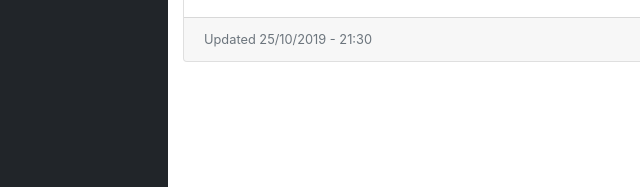
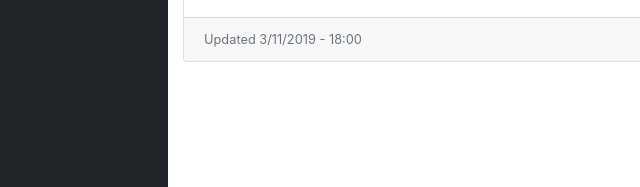
Before and after one commit to SkyAcademy/magemcvacaturesadmin, a website with bundled scripts: page index.html in a window 1280 px wide. Shown: the part 530-717 px from the top of the page, 57-697 px from the left. Built offline with nearby package versions, Linux system fonts and the light colour scheme.

Commit message:
Update index.html

```diff
--- a/index.html
+++ b/index.html
@@ -162,7 +162,7 @@
               </table>
             </div>
           </div>
-          <div class="card-footer small text-muted">Updated 25/10/2019 - 21:30</div>
+          <div class="card-footer small text-muted">Updated 3/11/2019 - 18:00</div>
         </div>
 
       </div>
```
